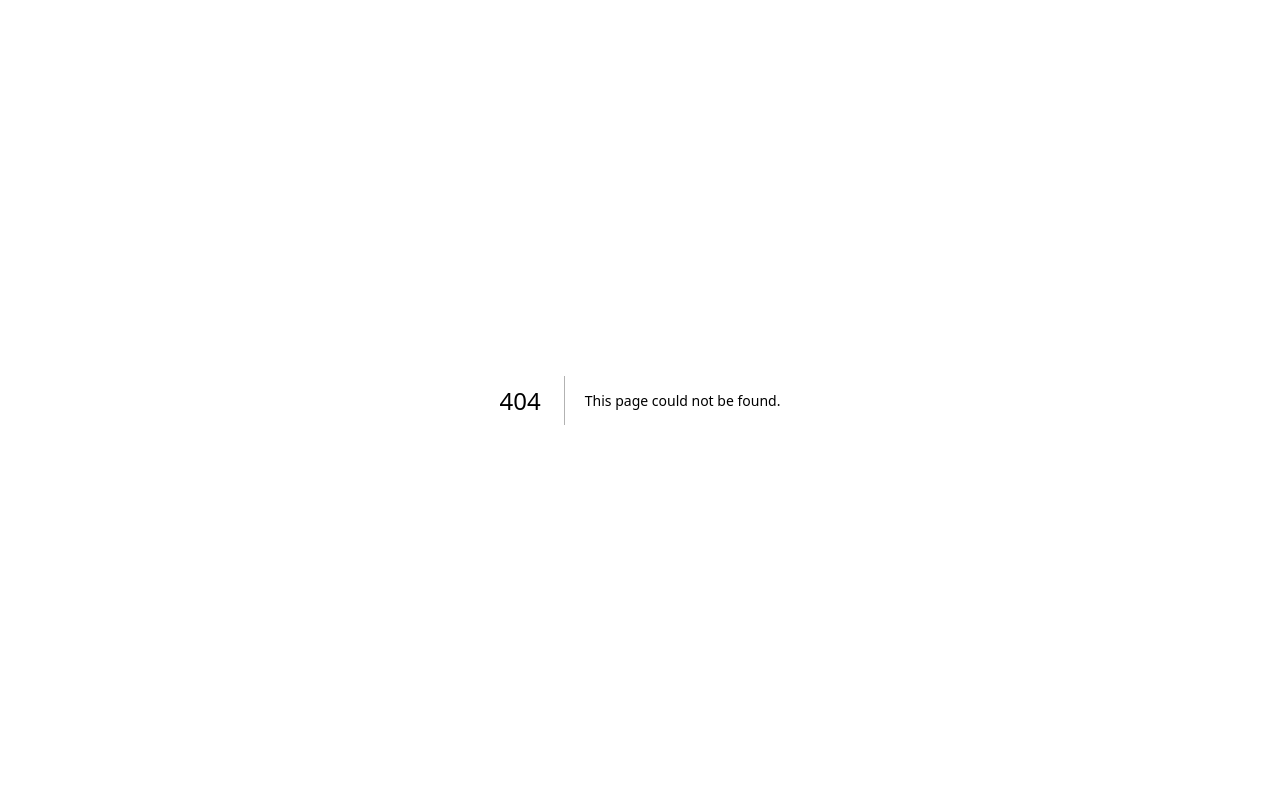
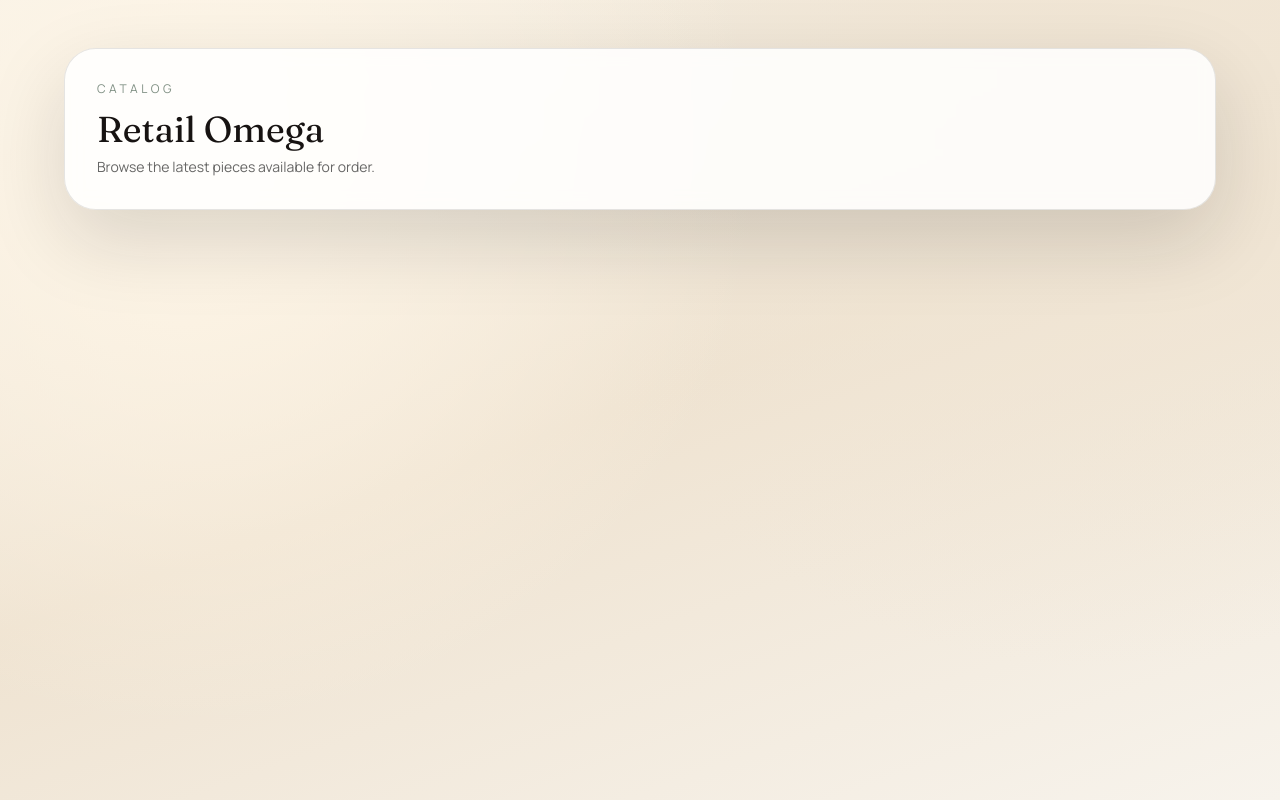
Before and after one commit to ashishthoppil/retail-erp, a Next.js app: page /catalog in a window 1280 px wide. Before the commit this address had no page. Built offline with nearby package versions, Linux system fonts and the light colour scheme.

Commit message:
error fixes

```diff
--- a/app/api/catalog/[userId]/route.js
+++ b/app/api/catalog/route.js
@@ -1,9 +1,10 @@
 import { NextResponse } from "next/server";
 import { createClient } from "@supabase/supabase-js";
 
-export async function GET(request, { params }) {
+export async function GET(request) {
   try {
-    const { userId } = params;
+    const { searchParams } = new URL(request.url);
+    const userId = searchParams.get("user_id");
     if (!userId) {
       return NextResponse.json({ error: "Missing user id." }, { status: 400 });
     }
--- a/app/catalog/[userId]/page.js
+++ b/app/catalog/CatalogClient.jsx
@@ -1,11 +1,8 @@
 "use client";
 
 import { useEffect, useState } from "react";
-import { useParams } from "next/navigation";
 
-export default function CatalogPage() {
-  const params = useParams();
-  const userId = params?.userId;
+export default function CatalogClient({ userId }) {
   const [catalog, setCatalog] = useState({ business_name: "", products: [] });
   const [selected, setSelected] = useState(null);
   const [status, setStatus] = useState("");
@@ -13,7 +10,7 @@ export default function CatalogPage() {
   useEffect(() => {
     async function loadCatalog() {
       if (!userId) return;
-      const response = await fetch(`/api/catalog/${userId}`);
+      const response = await fetch(`/api/catalog?user_id=${userId}`);
       const json = await response.json();
       if (!response.ok) {
         setStatus(json.error || "Unable to load catalog.");
--- /dev/null
+++ b/app/catalog/page.js
@@ -0,0 +1,11 @@
+"use client";
+
+import { useSearchParams } from "next/navigation";
+import CatalogClient from "./CatalogClient";
+
+export default function CatalogPage() {
+  const searchParams = useSearchParams();
+  const userId = searchParams.get("user_id");
+
+  return <CatalogClient userId={userId} />;
+}
--- a/app/components/CatalogueLinkCard.jsx
+++ b/app/components/CatalogueLinkCard.jsx
@@ -24,7 +24,7 @@ export default function CatalogueLinkCard() {
 
   const link =
     typeof window !== "undefined" && userId
-      ? `${window.location.origin}/catalog/${userId}`
+      ? `${window.location.origin}/catalog?user_id=${userId}`
       : "";
 
   async function handleCopy() {
```
